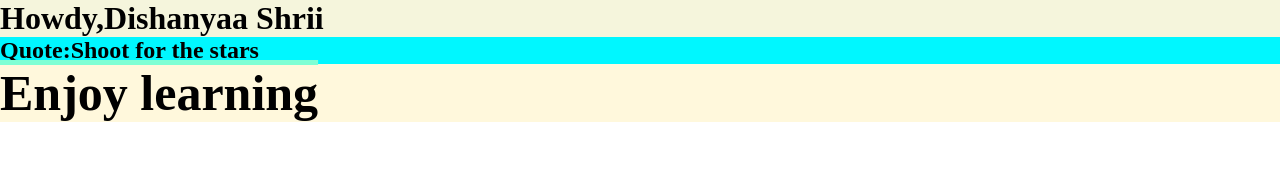
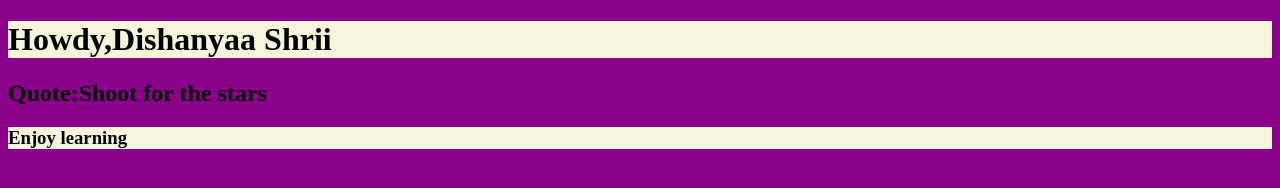
Before and after one commit to DishanyaaShriiKM7/Day2_Mern, a plain HTML site: page index.html in a window 1280 px wide. Drawn offline with Linux system fonts and the light colour scheme.

Commit message:
attributes

```diff
--- a/index.css
+++ b/index.css
@@ -1,11 +1,7 @@
 *{
-    margin: 0;
-    padding: 0;
+    background-color: darkmagenta;
 }
 h3{
     background-color: cornsilk;
-    font-size:50px;
-    text-decoration-color: aquamarine;
-    text-decoration-line: overline;
-    text-transform: var(text-transform);
+    text-decoration-color: rgb(127, 255, 159);
 }
--- a/index.html
+++ b/index.html
@@ -10,10 +10,10 @@
 <body>
     <h1 style="background-color: beige;">Howdy,Dishanyaa Shrii</h1>
     <h2>Quote:Shoot for the stars</h2>
-    <h3 style="background-color: lightcoralgit">Enjoy learning</h3>
+    <h3 style="background-color: beige">Enjoy learning</h3>
     <style>
-    h2{
-        background-color: rgb(0, 247, 255);
+    .attr{
+        background-color: aqua;
     }
     </style>
 </body>
```
